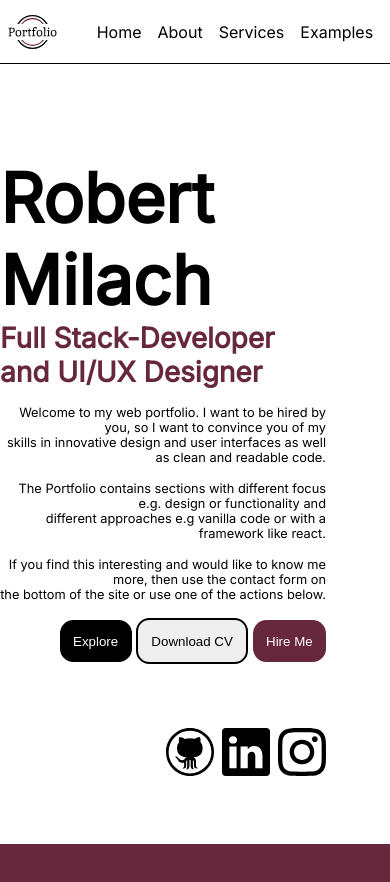
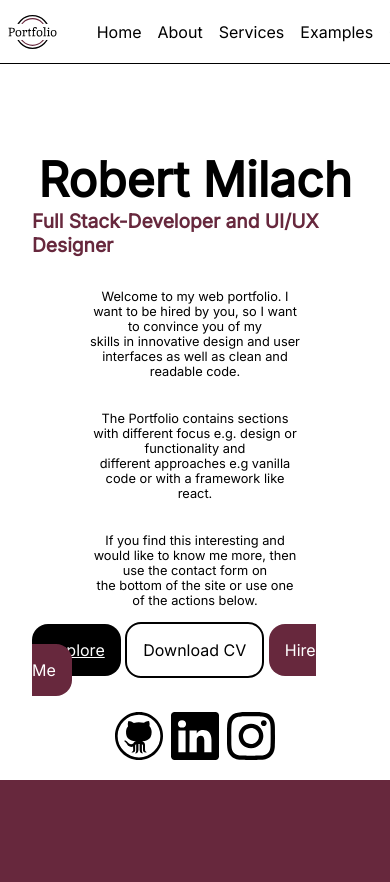
Before and after one commit to MeilichOnline/portfolio-v1, a plain HTML site: page index.html in a window 390 px wide. Shown: the top 882 px of the page. Drawn offline with nearby package versions, Linux system fonts and the light colour scheme.

Commit message:
mobile adjustment

```diff
--- a/index.css
+++ b/index.css
@@ -61,7 +61,6 @@ main > #heroCard {
     flex-direction: column;
     justify-content: end;
     align-items: end;
-    margin: 2em;
     width: 100%;
     height: calc(100vh - 4em);
 }
@@ -75,10 +74,9 @@ main > #aboutCard {
 main > #heroCard > section {
     display: flex;
     flex-direction: column;
-    justify-content: end;
     align-items: end;
-    gap: 1em;
     margin: 2em;
+    gap: 2em;
 }
 
 main > #heroCard > div {
@@ -87,7 +85,7 @@ main > #heroCard > div {
     justify-content: end;
     align-items: end;
     gap: .5em;
-    margin: 2em;
+    margin: 0 2em 1em 2em;
 }
 
 main > #heroCard > section > section {
@@ -130,3 +128,32 @@ main > section > section > p {
     border: 0;
     padding: 1em 1em;
 }
+
+@media (max-width: 768px) {
+    main > #heroCard {
+        align-items: center;
+    }
+    main > #heroCard > section {
+        align-items: center;
+    }
+
+    main > #heroCard > div {
+        margin: 0 2em 1em 2em;
+    }
+
+    main > #heroCard > section > section{
+        align-items: center;
+    }
+
+    main > #heroCard > section > section > h1{
+        font-size: 3em;
+    }
+    main > #heroCard > section > section > h3{
+        font-size: 1.2em;
+    }
+
+    main > #heroCard > section > p{
+        text-align: center;
+        width: 65%;
+    }
+}
--- a/index.html
+++ b/index.html
@@ -35,9 +35,9 @@
                 <p>The Portfolio contains sections with different focus e.g. design or functionality and <br>different approaches e.g vanilla code or with a framework like react.</p>
                 <p>If you find this interesting and would like to know me more, then use the contact form on <br>the bottom of the site or use one of the actions below. </p>
                 <div>
-                    <button class="black_button">Explore</button>
-                    <button class="back_border_button">Download CV</button>
-                    <button class="accent_button">Hire Me</button>
+                    <a href="#about" class="black_button">Explore</a>
+                    <a class="back_border_button">Download CV</a>
+                    <a class="accent_button">Hire Me</a>
                 </div>
             </section>
             <div>
```
